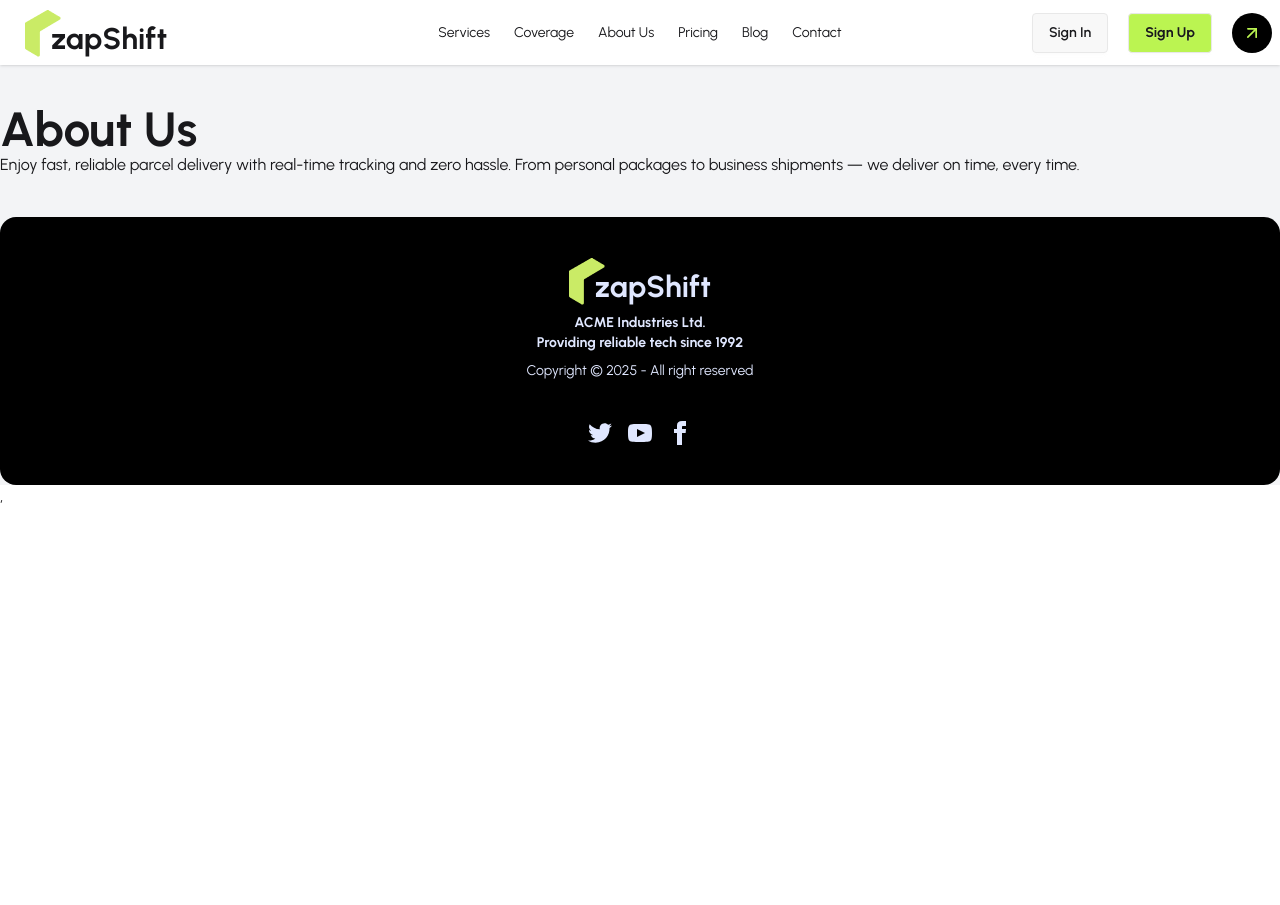
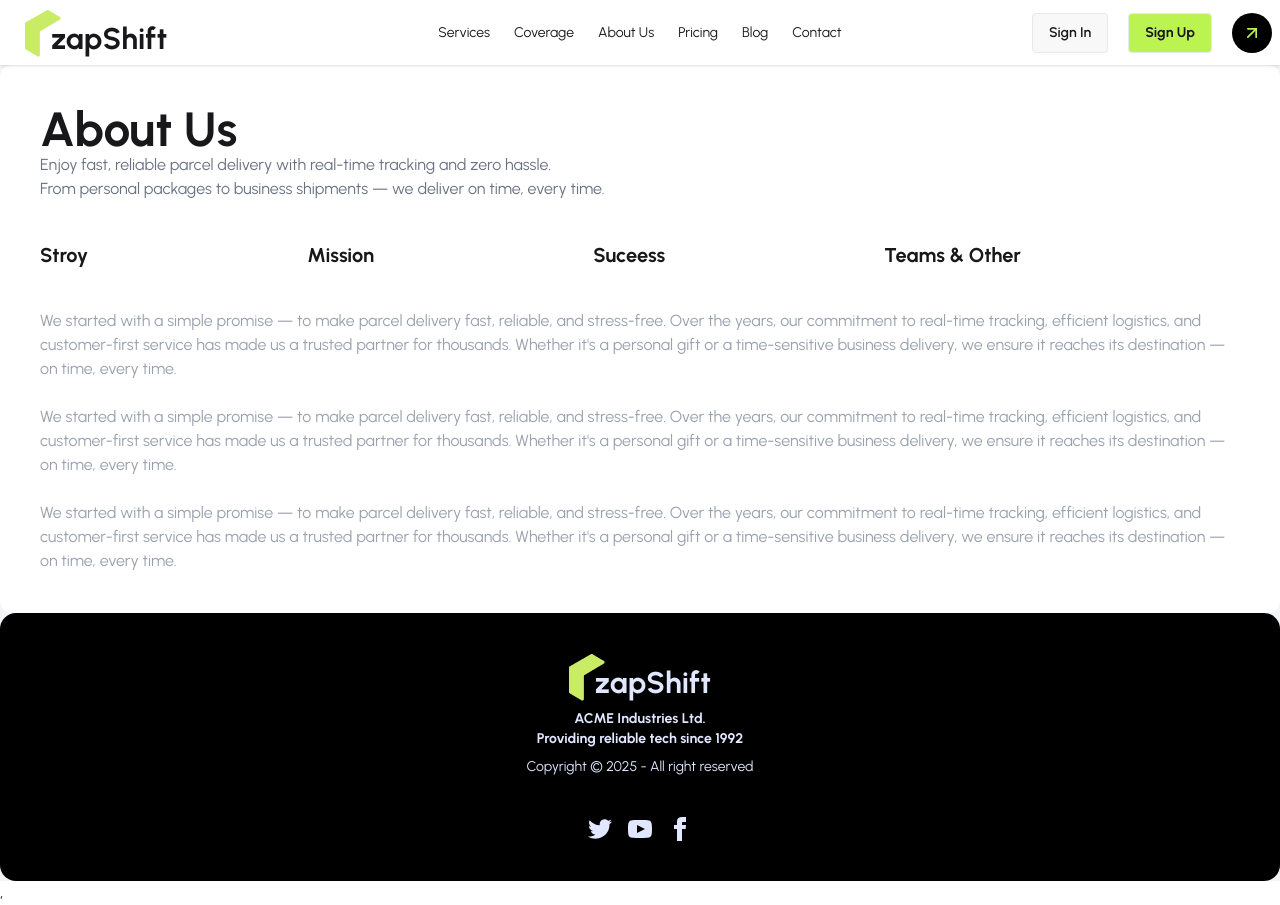
Before and after one commit to Badsha012/Zap-Shift-Client, a React (Vite) app: page /about in a window 1280 px wide. Before the commit the page ends 800 px from the top, so only its background shows below. Built offline with nearby package versions, Linux system fonts and the light colour scheme.

Commit message:
added a about section

```diff
--- a/src/Pages/About/About.jsx
+++ b/src/Pages/About/About.jsx
@@ -2,14 +2,49 @@ import React from "react";
 
 const About = () => {
   return (
-    <div className="py-10">
+    <div className="bg-white px-10 py-10 rounded-xl">
       <h1 className="text-5xl font-bold">About Us</h1>
-      <p>
+      <p className="text-gray-500">
         Enjoy fast, reliable parcel delivery with real-time tracking and zero
-        hassle. From personal packages to business shipments — we deliver on
-        time, every time.
+        hassle.<br></br> From personal packages to business shipments — we
+        deliver on time, every time.
       </p>
-
+      <div className="py-10 ">
+        <ul className="text-xl font-bold flex justify-between">
+          <li>Stroy</li>
+          <li>Mission</li>
+          <li>Suceess</li>
+          <li>Teams & Other </li>
+          <li></li>
+        </ul>
+      </div>
+      <p className="text-gray-400">
+        We started with a simple promise — to make parcel delivery fast,
+        reliable, and stress-free. Over the years, our commitment to real-time
+        tracking, efficient logistics, and customer-first service has made us a
+        trusted partner for thousands. Whether it's a personal gift or a
+        time-sensitive business delivery, we ensure it reaches its destination —
+        on time, every time.
+      </p>
+      <br />
+      <p className="text-gray-400">
+        We started with a simple promise — to make parcel delivery fast,
+        reliable, and stress-free. Over the years, our commitment to real-time
+        tracking, efficient logistics, and customer-first service has made us a
+        trusted partner for thousands. Whether it's a personal gift or a
+        time-sensitive business delivery, we ensure it reaches its destination —
+        on time, every time.
+      </p>
+      <br>
+      </br>
+      <p className="text-gray-400">
+        We started with a simple promise — to make parcel delivery fast,
+        reliable, and stress-free. Over the years, our commitment to real-time
+        tracking, efficient logistics, and customer-first service has made us a
+        trusted partner for thousands. Whether it's a personal gift or a
+        time-sensitive business delivery, we ensure it reaches its destination —
+        on time, every time.
+      </p>
     </div>
   );
 };
```
